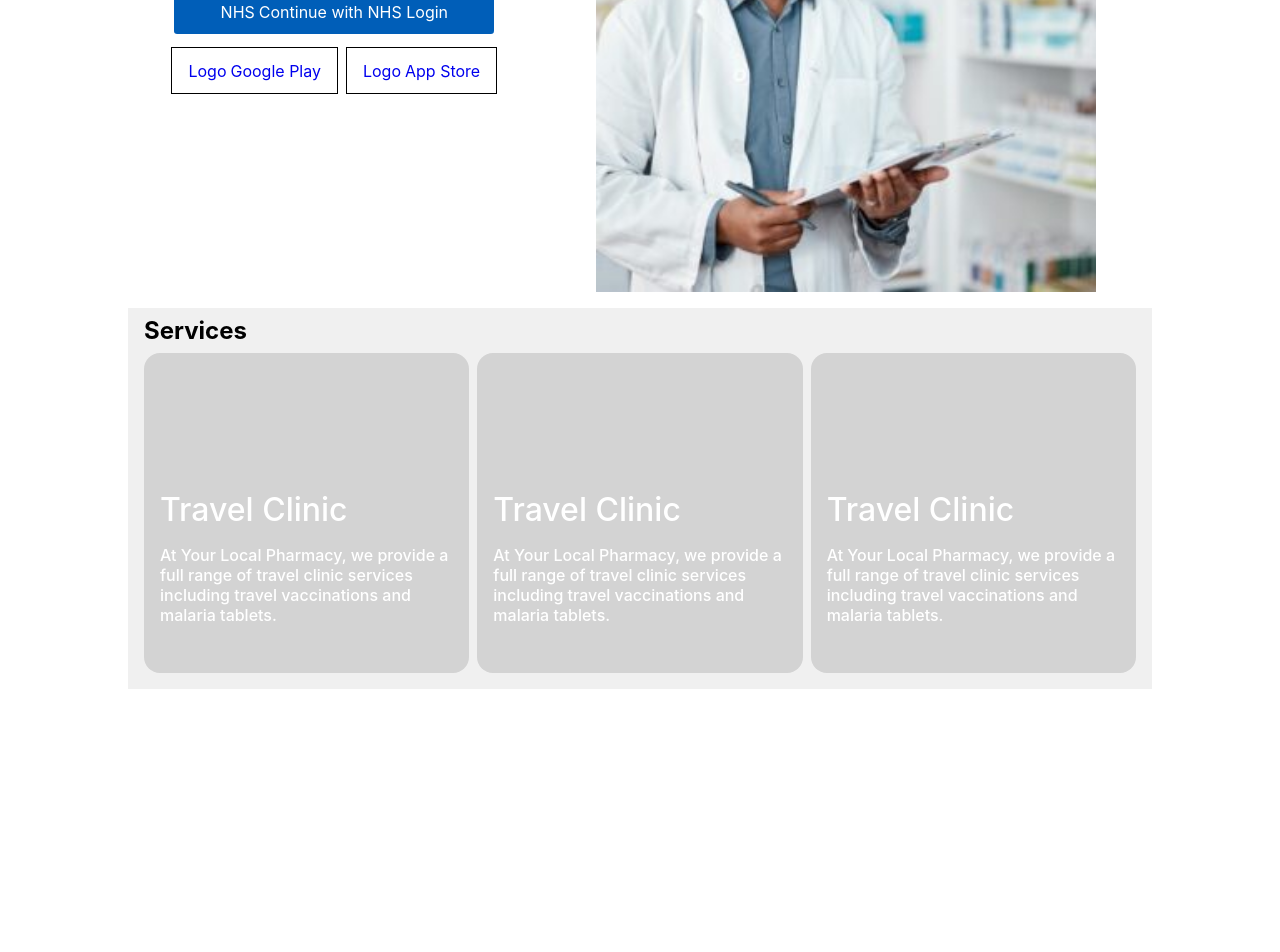
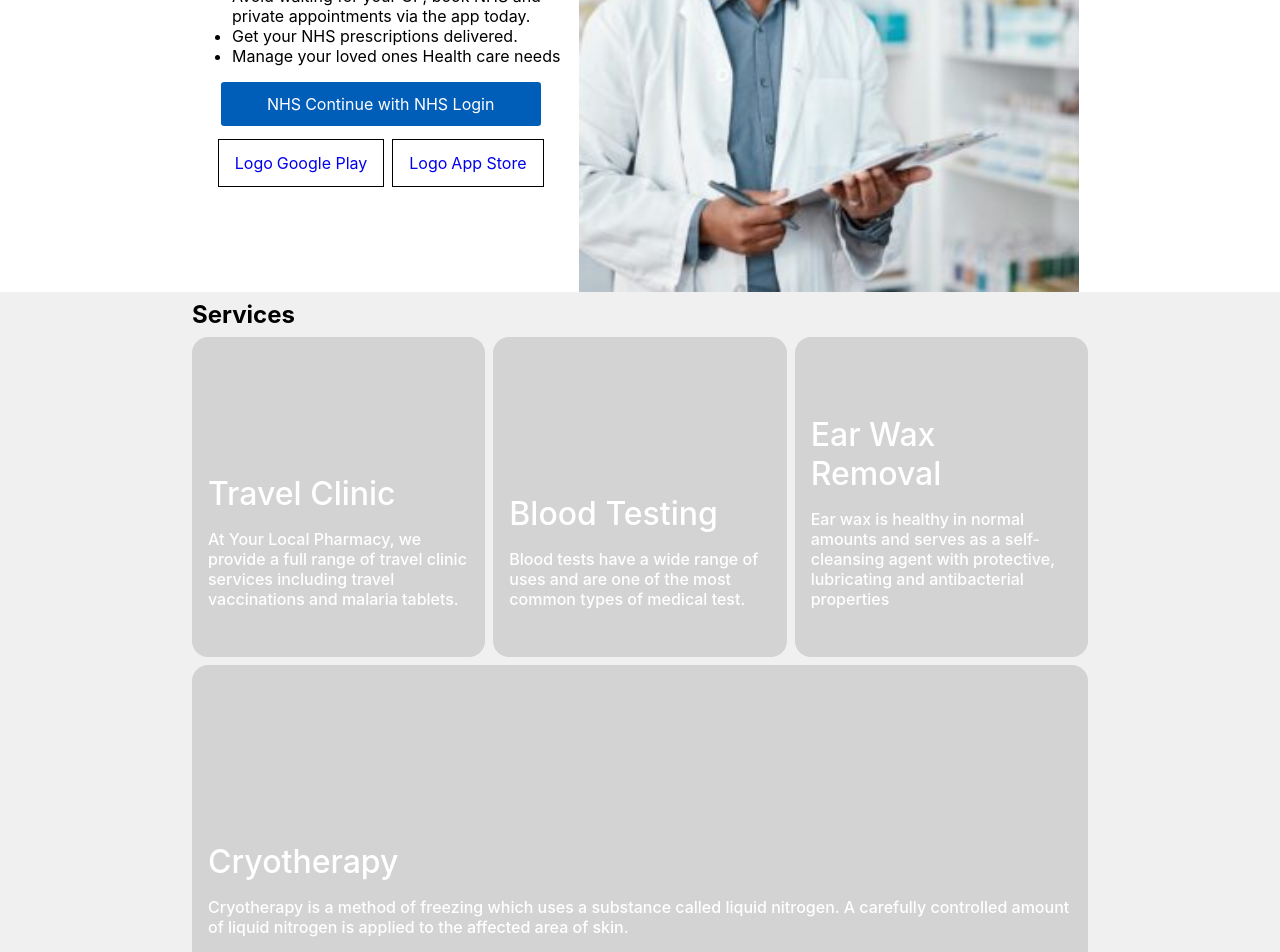
Before and after one commit to AranAtwal/SidleyPharmacy, a React (Create React App) app: page /Home in a window 1280 px wide. Shown: the part 260-1212 px from the top of the page. Before the commit the page ends 949 px from the top, so only its background shows below. Built offline with nearby package versions, Linux system fonts and the light colour scheme.

Commit message:
Fixed grey sections and padding, added more services and media queries

```diff
--- a/src/App.css
+++ b/src/App.css
@@ -9,14 +9,4 @@
   margin: auto;
 }
 
-/* Styles for larger screens */
-@media (min-width: 769px) {
-  .content {
-    width: 80%;
-  }
-}
-@media (min-width: 1441px) {
-  .content {
-    width: 60%;
-  }
-}/*# sourceMappingURL=App.css.map */
+/* Styles for larger screens *//*# sourceMappingURL=App.css.map */
--- a/src/App.scss
+++ b/src/App.scss
@@ -12,12 +12,12 @@
 /* Styles for larger screens */
 @media (min-width: 769px) {
 	.content {
-		width: 80%;
+		// width: 80%;
 	}
 }
 
 @media (min-width: 1441px) {
 	.content {
-		width: 60%;
+		// width: 60%;
 	}
 }
--- a/src/pages/Home/Home.css
+++ b/src/pages/Home/Home.css
@@ -17,6 +17,7 @@ section:nth-child(even) {
 .hero {
   display: flex;
   flex-direction: column;
+  align-items: center;
 }
 .hero-services {
   margin-top: 1rem;
@@ -65,7 +66,7 @@ section:nth-child(even) {
   justify-content: center;
   gap: 0.5rem;
   text-align: center;
-  margin: 0.8rem auto 0;
+  margin: 0.8rem auto;
   border-radius: 0.2rem;
 }
 .nhs-apps a {
@@ -104,6 +105,9 @@ section:nth-child(even) {
   font-size: 2rem;
 }
 @media (min-width: 600px) {
+  .container {
+    padding: 0 10%;
+  }
   .services-list {
     flex-direction: row;
     justify-content: flex-start;
@@ -121,4 +125,14 @@ section:nth-child(even) {
   .nhs-login {
     width: 20rem;
   }
+}
+@media (min-width: 992px) {
+  .container {
+    padding: 0 15%;
+  }
+}
+@media (min-width: 1441px) {
+  .container {
+    padding: 0 20%;
+  }
 }/*# sourceMappingURL=Home.css.map */
--- a/src/pages/Home/Home.js
+++ b/src/pages/Home/Home.js
@@ -7,15 +7,15 @@ function Home() {
 	return (
 		<div className="Home">
 			<main className="main-content">
-				<section className="hero">
-					<div className="hero-image-container container">
+				<section className="hero container">
+					<div className="hero-image-container">
 						<img
 							className="hero-image"
 							src={pharmacist}
 							alt="pharamcy staff"
 						/>
 					</div>
-					<div className="hero-services container">
+					<div className="hero-services">
 						<h1 className="hero-services-title">
 							NHS and Private Pharmacy Services
 						</h1>
@@ -79,22 +79,35 @@ function Home() {
 							</div>
 							<div className="services-list-item">
 								<div className="services-list-item-title">
-									Travel Clinic
+									Blood Testing
 								</div>
 								<div className="services-list-item-description">
-									At Your Local Pharmacy, we provide a full
-									range of travel clinic services including
-									travel vaccinations and malaria tablets.
+									Blood tests have a wide range of uses and
+									are one of the most common types of medical
+									test.
 								</div>
 							</div>
 							<div className="services-list-item">
 								<div className="services-list-item-title">
-									Travel Clinic
+									Ear Wax Removal
 								</div>
 								<div className="services-list-item-description">
-									At Your Local Pharmacy, we provide a full
-									range of travel clinic services including
-									travel vaccinations and malaria tablets.
+									Ear wax is healthy in normal amounts and
+									serves as a self-cleansing agent with
+									protective, lubricating and antibacterial
+									properties
+								</div>
+							</div>
+							<div className="services-list-item">
+								<div className="services-list-item-title">
+									Cryotherapy
+								</div>
+								<div className="services-list-item-description">
+									Cryotherapy is a method of freezing which
+									uses a substance called liquid nitrogen. A
+									carefully controlled amount of liquid
+									nitrogen is applied to the affected area of
+									skin.
 								</div>
 							</div>
 						</div>
--- a/src/pages/Home/Home.scss
+++ b/src/pages/Home/Home.scss
@@ -17,6 +17,7 @@ section {
 .hero {
 	display: flex;
 	flex-direction: column;
+	align-items: center;
 
 	&-services {
 		margin-top: 1rem;
@@ -71,7 +72,7 @@ section {
 	justify-content: center;
 	gap: 0.5rem;
 	text-align: center;
-	margin: 0.8rem auto 0;
+	margin: 0.8rem auto;
 	border-radius: 0.2rem;
 
 	a {
@@ -119,6 +120,10 @@ section {
 }
 
 @media (min-width: 600px) {
+	.container {
+		padding: 0 10%;
+	}
+
 	.services-list {
 		flex-direction: row; // Sets a horizontal direction on larger screens
 		justify-content: flex-start; // Aligns items to the start of the container
@@ -142,3 +147,18 @@ section {
 		width: 20rem;
 	}
 }
+
+@media (min-width: 992px) {
+	.container {
+		padding: 0 15%;
+	}
+}
+
+@media (min-width: 1200px) {
+}
+
+@media (min-width: 1441px) {
+	.container {
+		padding: 0 20%;
+	}
+}
```
Also changed, not shown: 2 other files (tests, documents, lock files or other folders).
